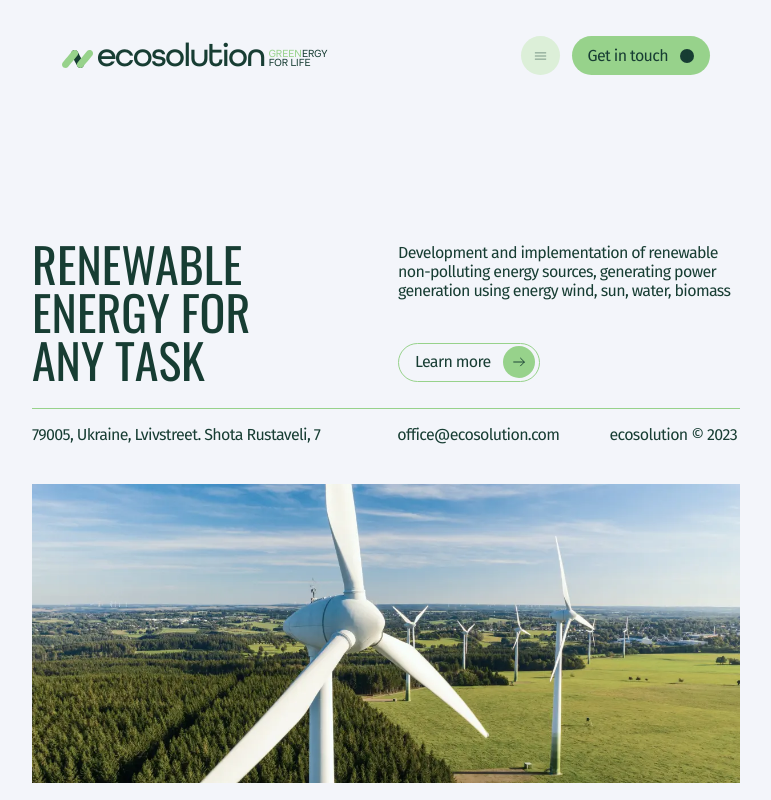
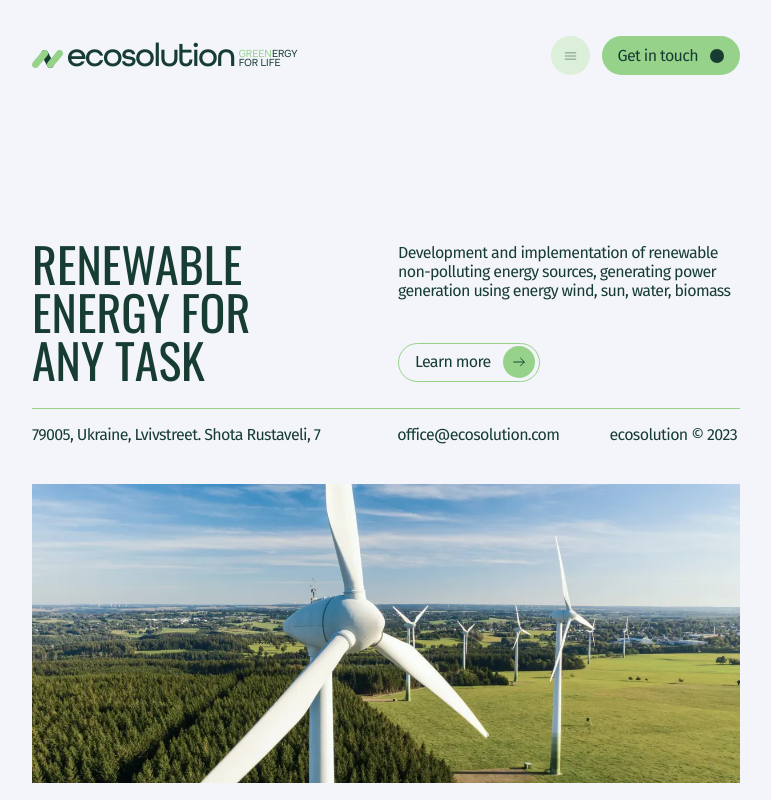
Before and after one commit to Aleksandr2905/ecosolution, a React (Vite) app: page / in a window 1280 px wide. Shown: the top 800 px of the page, without its empty margins (254-1025 px from the left). Built offline with nearby package versions, Linux system fonts and the light colour scheme; what notiflix would draw is missing.

Commit message:
fix style Header

```diff
--- a/src/components/Header/Header.styled.js
+++ b/src/components/Header/Header.styled.js
@@ -20,7 +20,7 @@ export const Container = styled.div`
 
   @media screen and (min-width: 768px) {
     max-width: 708px;
-    padding: 36px 30px;
+    padding: 36px 0;
   }
 `;
 
--- a/src/components/Modal/Modal.styled.js
+++ b/src/components/Modal/Modal.styled.js
@@ -22,7 +22,6 @@ export const Container = styled.div`
   flex-direction: column;
   align-items: flex-start;
   margin: auto;
-  /* width: 100%; */
   width: 440px;
   height: 100%;
   padding: 24px;
```
